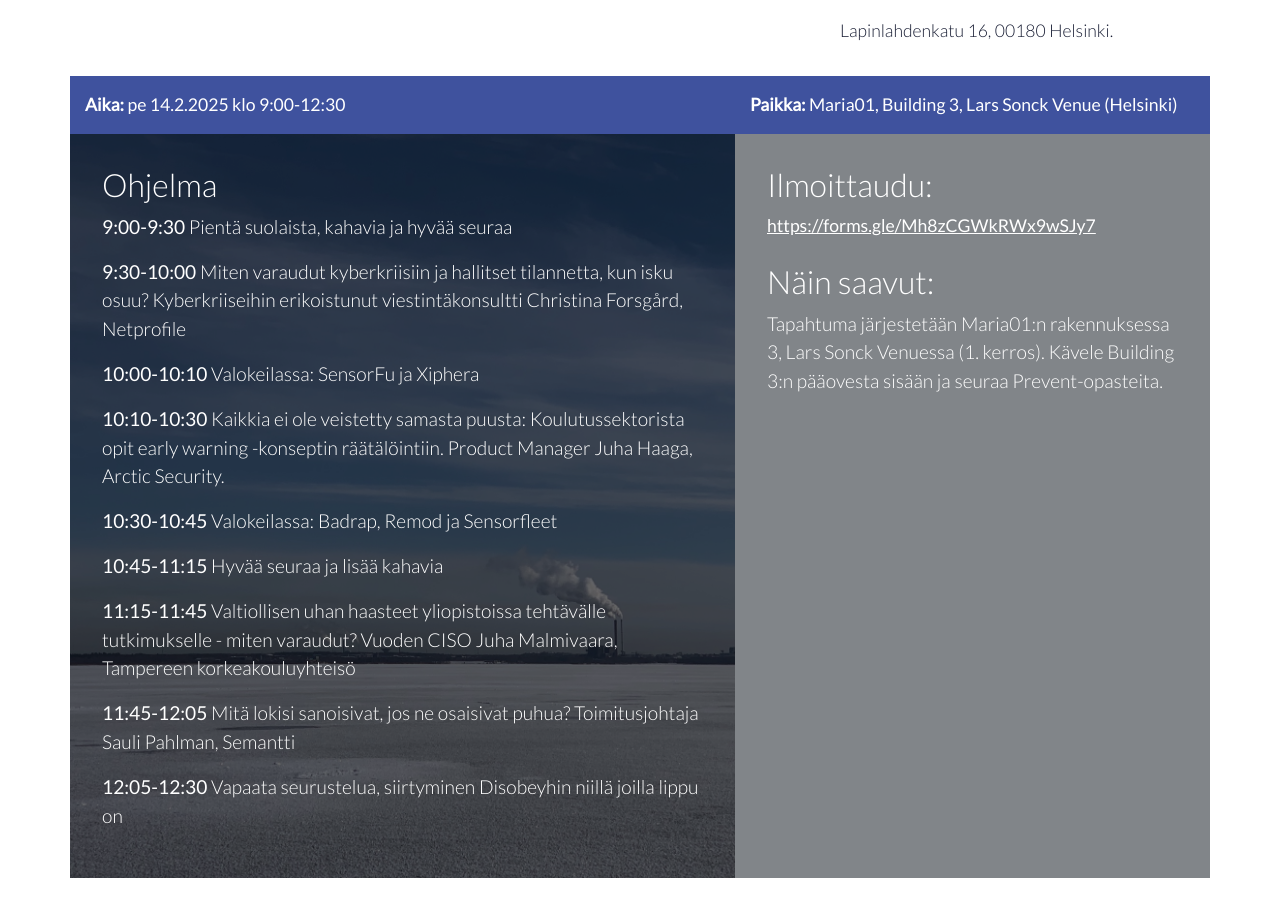
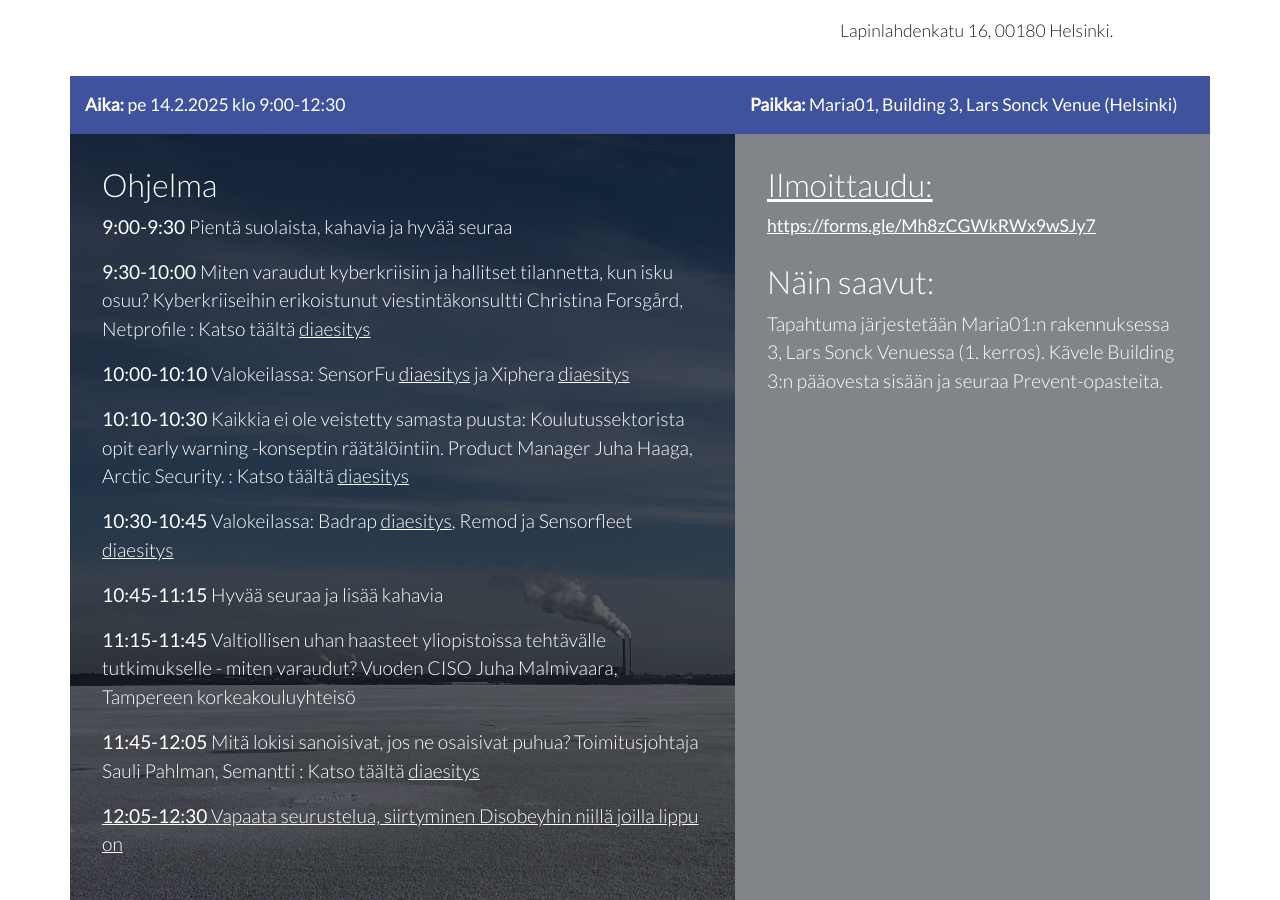
Before and after one commit to scanabc/scanabc.github.io, a Jekyll site: the page prevent25/index.html, which Jekyll copies as it is, in a window 1280 px wide and 900 px high, scrolled down 889 px. Built offline with Jekyll 4.4.1, drawn with Linux system fonts in a browser that asks for light colours.

Commit message:
add presentation links

```diff
--- a/prevent25/index.html
+++ b/prevent25/index.html
@@ -79,13 +79,13 @@
       <div class="col-12 col-lg-7 team">
         <h2>Ohjelma</h2>
         <p><strong>9:00-9:30</strong> Pientä suolaista, kahavia ja hyvää seuraa</p>
-        <p><strong>9:30-10:00</strong> Miten varaudut kyberkriisiin ja hallitset tilannetta, kun isku osuu? Kyberkriiseihin erikoistunut viestintäkonsultti Christina Forsgård, Netprofile</p>
-        <p><strong>10:00-10:10</strong> Valokeilassa: SensorFu ja Xiphera</p>
-        <p><strong>10:10-10:30</strong> Kaikkia ei ole veistetty samasta puusta: Koulutussektorista opit early warning -konseptin räätälöintiin. Product Manager Juha Haaga, Arctic Security.</p>
-        <p><strong>10:30-10:45</strong> Valokeilassa: Badrap, Remod ja Sensorfleet</p>
+        <p><strong>9:30-10:00</strong> Miten varaudut kyberkriisiin ja hallitset tilannetta, kun isku osuu? Kyberkriiseihin erikoistunut viestintäkonsultti Christina Forsgård, Netprofile : Katso täältä <a href="https://drive.google.com/file/d/1zwKUdiaYoLveHRLUXoUz2gOWjfgIxBDn" target="_blank" rel="noopener">diaesitys</a></p>
+        <p><strong>10:00-10:10</strong> Valokeilassa: SensorFu <a href="https://drive.google.com/file/d/1YJk26vXZYguLmFDNZvyLbGWpSCGdqJoI" target="_blank" rel="noopener">diaesitys</a> ja Xiphera <a href="https://drive.google.com/file/d/147NE5x_5d03_gIh0gy7gyHIlovE66IWK" target="_blank" rel="noopener">diaesitys</a></p>
+        <p><strong>10:10-10:30</strong> Kaikkia ei ole veistetty samasta puusta: Koulutussektorista opit early warning -konseptin räätälöintiin. Product Manager Juha Haaga, Arctic Security. : Katso täältä <a href="https://drive.google.com/file/d/1Aq9DhWZ3gdj4oQiwAHUAwb4jbVCZSrUE" target="_blank" rel="noopener">diaesitys</a></p>
+        <p><strong>10:30-10:45</strong> Valokeilassa: Badrap <a href="https://drive.google.com/file/d/1jZKRjjm2hBaQ-CWgeGsgkRW96JWw7N2k" target="_blank" rel="noopener">diaesitys</a>, Remod ja Sensorfleet <a href="https://drive.google.com/drive/folders/1IKkQzFPjVeXjb8Q5MFN7UbfksbuCRZIU" target="_blank" rel="noopener">diaesitys</a> </p>
         <p><strong>10:45-11:15</strong> Hyvää seuraa ja lisää kahavia</p>
         <p><strong>11:15-11:45</strong> Valtiollisen uhan haasteet yliopistoissa tehtävälle tutkimukselle - miten varaudut? Vuoden CISO Juha Malmivaara, Tampereen korkeakouluyhteisö</p>
-        <p><strong>11:45-12:05</strong> Mitä lokisi sanoisivat, jos ne osaisivat puhua? Toimitusjohtaja Sauli Pahlman, Semantti</p>
+        <p><strong>11:45-12:05</strong> Mitä lokisi sanoisivat, jos ne osaisivat puhua? Toimitusjohtaja Sauli Pahlman, Semantti : Katso täältä <a href="https://drive.google.com/file/d/1PuHw2a8Hh1n3EAmPtopJyfxBxXeKHPTC" target="_blank" rel="noopener">diaesitys</p>
         <p><strong>12:05-12:30</strong> Vapaata seurustelua, siirtyminen Disobeyhin niillä joilla lippu on</p>
       </div>
       <div class="col-12 col-lg-5 meeting">
```
